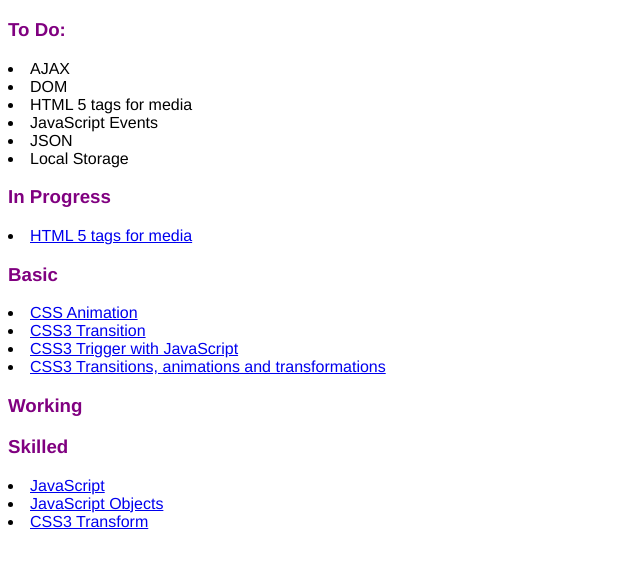
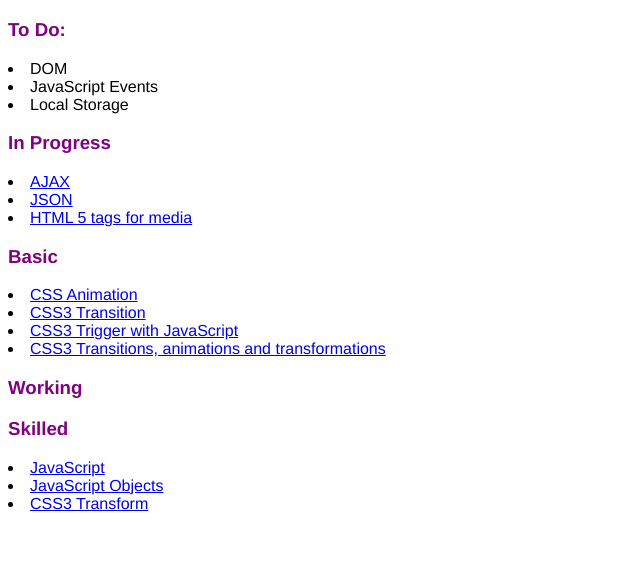
Before and after one commit to Burnworth-Shelby/burnworth-shelby.github.io, a plain HTML site: page index.html in a window 1280 px wide. Shown: the part 61-628 px from the top of the page, without its empty margins (0-640 px from the left). Drawn offline with Linux system fonts and the light colour scheme; a web font is replaced by a local one.

Commit message:
Update index.html

```diff
--- a/index.html
+++ b/index.html
@@ -12,14 +12,13 @@
         <main>
             <h1>Shelby Burnworth | CIT 261 </h1>
             <h3>To Do: </h3>
-                <li>AJAX</li>
                 <li>DOM</li>
-                <li>HTML 5 tags for media</li>
-                <li>JavaScript Events</li>
-                <li>JSON</li>
+            <li>JavaScript Events</li>
                 <li>Local Storage</li>
             </ul>
         <h3>In Progress</h3>
+                <li><a href="subjects/jsonAjax.html">AJAX</a></li>
+        <li><a href="subjects/jsonAjax.html">JSON</a></li>
                 <li><a href="subjects/html5.html">HTML 5 tags for media</a></li>
         <h3>Basic</h3>
             <li><a href="subjects/cssAnimations.html">CSS Animation</a></li>
```
